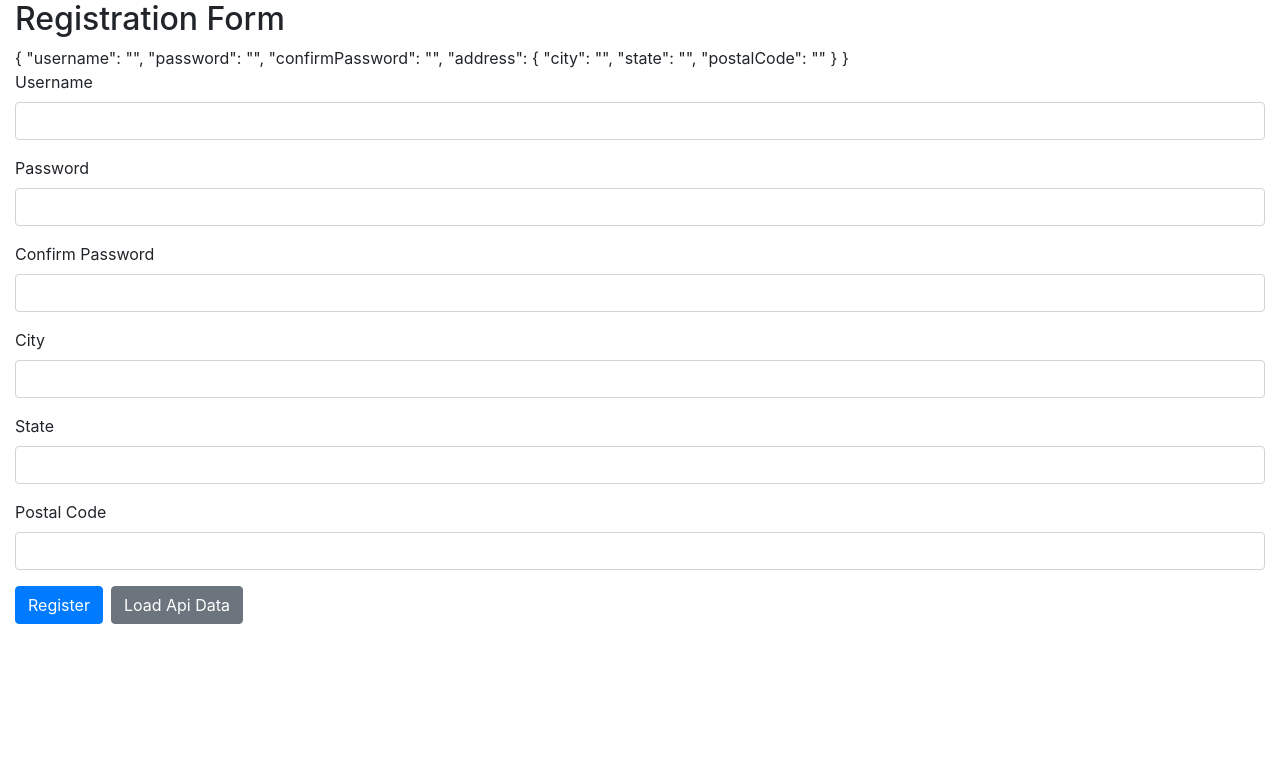
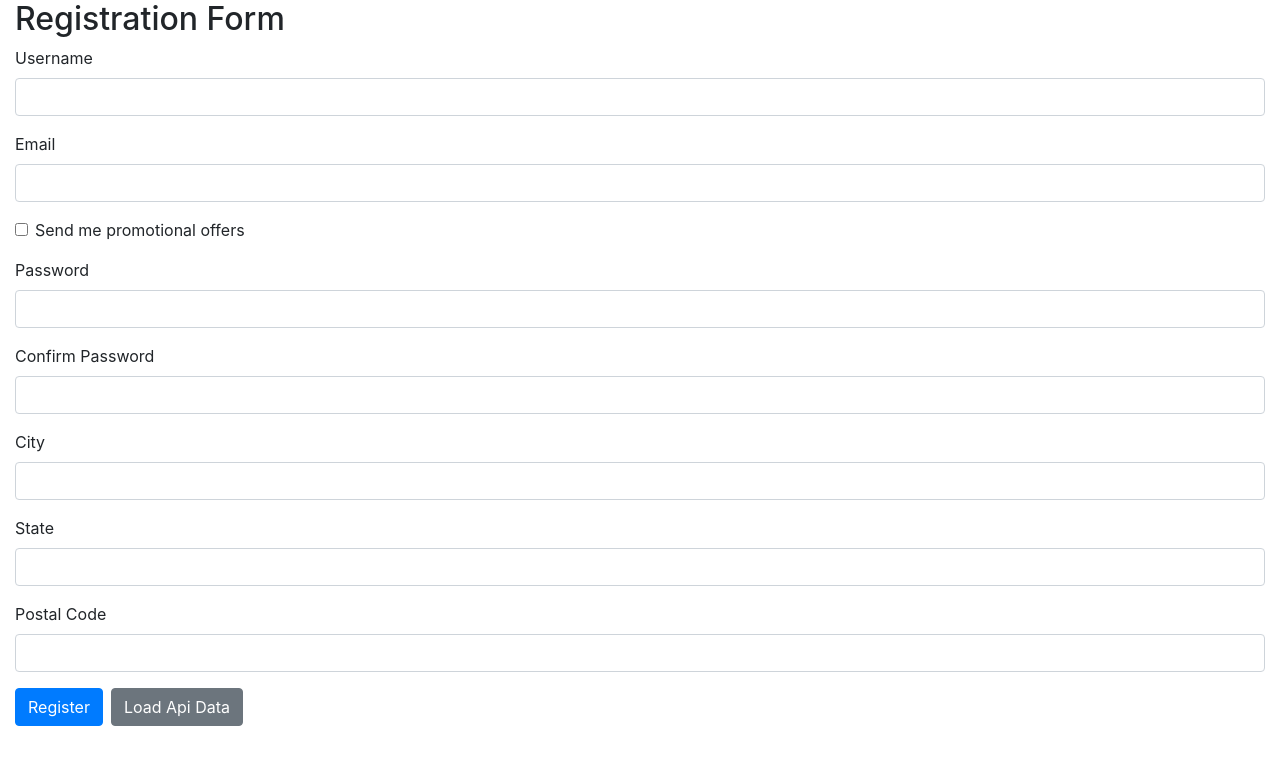
Before and after one commit to Subha-2811/angular-reactive-form, an Angular app: page / in a window 1280 px wide. Shown: the top 764 px of the page. Built offline with nearby package versions, Linux system fonts and the light colour scheme.

Commit message:
Added conditional Validation

```diff
--- a/src/app/app.component.html
+++ b/src/app/app.component.html
@@ -1,13 +1,13 @@
 <div class="container-fluid">
   <h2>Registration Form</h2>
-  {{ registrationForm.value | json }}
+  <!-- {{ registrationForm.value | json }} -->
   <form [formGroup]="registrationForm">
     <div class="form-group">
       <label>Username</label>
       <input
         type="text"
         class="form-control"
-        [class.is-invalid]="username?.invalid && username?.touched"
+        [ngClass]="{'is-invalid':username?.invalid && username?.touched}"
         formControlName="username"
       />
       <div *ngIf="username?.invalid && username?.touched">
@@ -16,9 +16,32 @@
           >Username is required</small
         >
         <small class="text-danger" *ngIf="username?.errors?.['minlength']"
-          >Username must be atleast 3 characters</small
+          >Username must be atleast 5 characters</small
         >
       </div>
+    </div>
+
+    <div class="form-group">
+      <label>Email</label>
+      <input
+        type="email"
+        class="form-control"
+        formControlName="email"
+        [ngClass]="{'is-invalid':email?.invalid && email?.touched}"
+      />
+
+      <div *ngIf="email?.invalid && email?.touched">
+        <small *ngIf="email?.errors?.['required']">Email is required</small>
+        <small *ngIf="email?.errors?.['email']">Invalid Email</small>
+      </div>
+    </div>
+    <div class="form-check mb-3">
+      <input
+        type="checkbox"
+        class="form-check-input"
+        formControlName="subscribe"
+      />
+      <label class="form-check-label">Send me promotional offers</label>
     </div>
 
     <div class="form-group">
--- a/src/app/app.component.ts
+++ b/src/app/app.component.ts
@@ -2,6 +2,8 @@ import { Component } from '@angular/core';
 
 // Creating Form Using FormBuilder
 import { FormBuilder, Validators } from '@angular/forms';
+
+// Cross Validation
 import { PasswordValidator } from './shared/password.validator';
 
 // Creating Form Using FormGroup and FormControl
@@ -13,18 +15,23 @@ import { PasswordValidator } from './shared/password.validator';
   styleUrls: ['./app.component.css'],
 })
 export class AppComponent {
-  // Creating Form Using FormBuilder
-
   get username() {
-    console.log(this.registrationForm.get('username'));
     return this.registrationForm.get('username');
   }
+
+  get email() {
+    return this.registrationForm.get('email');
+  }
+
+  // Creating Form Using FormBuilder
 
   constructor(private fb: FormBuilder) {}
 
   registrationForm = this.fb.group(
     {
-      username: ['', [Validators.required, Validators.minLength(3)]],
+      username: ['', [Validators.required, Validators.minLength(5)]],
+      email: ['', [Validators.email]],
+      subscribe: [false],
       password: [''],
       confirmPassword: [''],
       address: this.fb.group({
@@ -49,26 +56,44 @@ export class AppComponent {
   //   }),
   // });
 
+  // Conditional Validation
+
+  ngOnInit() {
+    this.registrationForm
+      .get('subscribe')
+      ?.valueChanges.subscribe((checked) => {
+        if (checked) {
+          this.email?.setValidators([Validators.required, Validators.email]);
+        } else {
+          this.email?.clearValidators();
+          this.email?.setValidators([Validators.email]);
+        }
+        this.email?.updateValueAndValidity();
+      });
+  }
+
   loadApiData() {
     // setValue() is strict and only allows us to add data if the structure completely matches
 
-    // this.registrationForm.setValue({
+    this.registrationForm.setValue({
+      username: 'Subha',
+      email: 'subhajyoti3845@gmail.com',
+      subscribe: false,
+      password: 'test',
+      confirmPassword: 'test',
+      address: {
+        city: 'Jamshedpur',
+        state: 'Jharkhand',
+        postalCode: '831012',
+      },
+    });
+
+    // If we need to add few of the fields then we can use patchValue()
+
+    // this.registrationForm.patchValue({
     //   username: 'Subha',
     //   password: 'test',
     //   confirmPassword: 'test',
-    //   address: {
-    //     city: 'Jamshedpur',
-    //     state: 'Jharkhand',
-    //     postalCode: '831012',
-    //   },
     // });
-
-    // If we need to add few of the fields then we can use patchValue()
-
-    this.registrationForm.patchValue({
-      username: 'Subha',
-      password: 'test',
-      confirmPassword: 'test',
-    });
   }
 }
```
